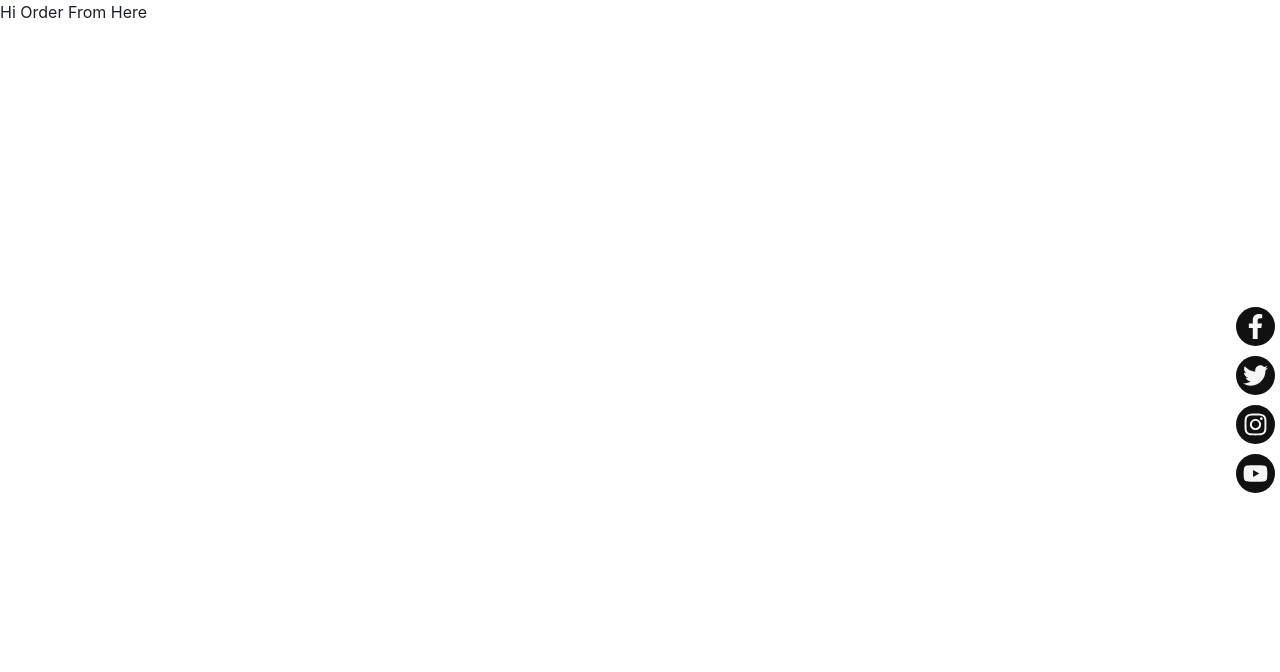
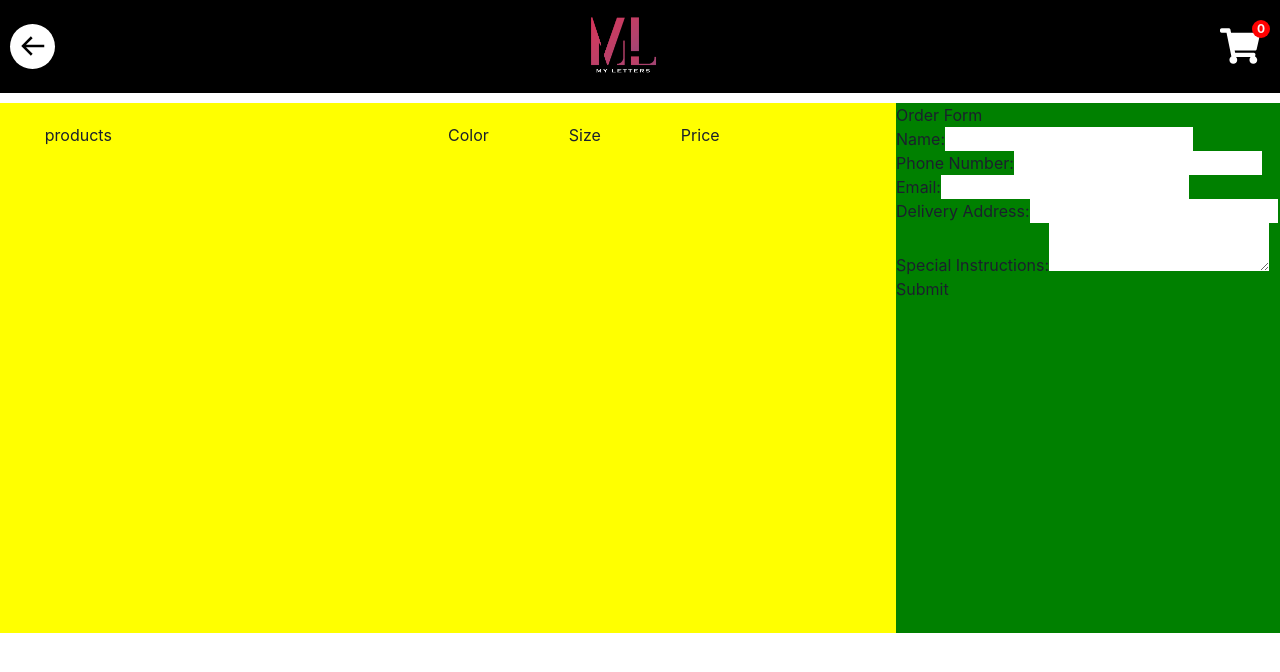
Before and after one commit to Mustafasohail7/sign-maker-manchester, a React (Create React App) app: page /order-form in a window 1280 px wide. Shown: the top 672 px of the page. Built offline with nearby package versions, Linux system fonts and the light colour scheme.

Commit message:
order-form skeleton completed

```diff
--- a/src/App.js
+++ b/src/App.js
@@ -4,23 +4,25 @@ import { RouterProvider, createBrowserRouter } from 'react-router-dom'
 //stylesheet
 import './styles/App.css'
 
-import SocialLinks from './components/Social_Links/SocialLinks'
-
 import HomePage from './pages/HomePage'
 import ErrorPage from './pages/ErrorPage'
 import OrderFormPage from './pages/OrderFormPage'
 
+import { useState } from 'react'
+
 function App() {
+
+  const [order,setOrder] = useState([])
 
   const router = createBrowserRouter([
     {
       path: '/',
-      element: <HomePage />,
+      element: <HomePage order={order} setOrder={setOrder} />,
       errorElement: <ErrorPage/>
     },
     {
       path: '/order-form',
-      element: <OrderFormPage/>
+      element: <OrderFormPage  order={order}/>
     }
   ])
 
@@ -35,7 +37,6 @@ function App() {
       },
     })}>
       {/* <ChatHead/> */}
-      <SocialLinks/>
       <RouterProvider router={router}/>
     </ChakraProvider>
   );
--- /dev/null
+++ b/src/components/CartList.jsx
@@ -0,0 +1,19 @@
+import '../styles/CartList.css'
+
+import CartItems from './CartList/CartItems'
+import OrderForm from './CartList/OrderForm'
+
+const CartList = ({order}) => {
+  return (
+    <div className='order-function-container'>
+        <div className='order-page-left'>
+            <CartItems order={order}/>
+        </div>
+        <div className='order-page-right'>
+            <OrderForm />
+        </div>
+    </div>
+  )
+}
+
+export default CartList
--- /dev/null
+++ b/src/components/CartList/CartItems.jsx
@@ -0,0 +1,32 @@
+import '../../styles/CartItems.css'
+
+import CartItemsItem from './CartItemsItem'
+
+const CartItems = ({order}) => {
+  return (
+    <div className="cartItems-container">
+      <div className='cart-table-headings'>
+          <div className='product-heading'>
+              products
+          </div>
+          <div className='other-heading'>
+              <div>
+                  Color
+              </div>
+              <div>
+                  Size
+              </div>
+              <div>
+                  Price
+              </div>
+              <div/>
+          </div>
+      </div>
+      {order.map((item, index) =>
+        <CartItemsItem key={index} item={item}/>
+      )}
+    </div>
+  )
+}
+
+export default CartItems
--- /dev/null
+++ b/src/components/CartList/CartItemsItem.jsx
@@ -0,0 +1,32 @@
+import { BsFillTrashFill } from "react-icons/bs"
+
+const CartItemsItem = ({item,heading}) => {
+  return (
+    <div className="cart-table-headings order-form-item">
+          <div className='product-heading'>
+              <div>
+                {item.text} letter sign
+              </div>
+              <div>
+                w/ adapter
+              </div>
+          </div>
+          <div className='other-heading'>
+              <div>
+                  {item.color}
+              </div>
+              <div>
+                  {item.size}
+              </div>
+              <div>
+                  600
+              </div>
+              <div>
+                    <BsFillTrashFill className='trash-icon'/>
+              </div>
+          </div>
+        </div>
+  )
+}
+
+export default CartItemsItem
--- /dev/null
+++ b/src/components/CartList/OrderForm.jsx
@@ -0,0 +1,123 @@
+// import '../../styles/OrderForm.css'
+
+import { useState } from 'react'
+
+const OrderForm = () => {
+  const [formData, setFormData] = useState({
+    name: '',
+    phoneNumber: '',
+    email: '',
+    deliveryAddress: '',
+    specialInstructions: '',
+  });
+
+  const [formErrors, setFormErrors] = useState({});
+
+  const handleChange = (e) => {
+    const { name, value } = e.target;
+    setFormData({
+      ...formData,
+      [name]: value,
+    });
+  };
+
+  const handleSubmit = (e) => {
+    e.preventDefault();
+    // Perform validation here
+    const errors = validateFormData(formData);
+    setFormErrors(errors);
+
+    if (Object.keys(errors).length === 0) {
+      // Data is valid, you can proceed to store or use it
+      // For example, you can make an API request to submit the data
+      console.log('Form data:', formData);
+    }
+  };
+
+  const validateFormData = (data) => {
+    const errors = {};
+
+    if (!data.name) {
+      errors.name = 'Name is required';
+    }
+
+    if (!data.phoneNumber) {
+      errors.phoneNumber = 'Phone number is required';
+    } else if (!/^\d{10}$/.test(data.phoneNumber)) {
+      errors.phoneNumber = 'Phone number must be 10 digits';
+    }
+
+    if (!data.email) {
+      errors.email = 'Email is required';
+    } else if (!/\S+@\S+\.\S+/.test(data.email)) {
+      errors.email = 'Invalid email format';
+    }
+
+    return errors;
+  };
+
+  return (
+    <div>
+      <h2>Order Form</h2>
+      <form onSubmit={handleSubmit}>
+        <div>
+          <label>Name:</label>
+          <input
+            type="text"
+            name="name"
+            value={formData.name}
+            onChange={handleChange}
+          />
+          {formErrors.name && <p className="error">{formErrors.name}</p>}
+        </div>
+
+        <div>
+          <label>Phone Number:</label>
+          <input
+            type="text"
+            name="phoneNumber"
+            value={formData.phoneNumber}
+            onChange={handleChange}
+          />
+          {formErrors.phoneNumber && (
+            <p className="error">{formErrors.phoneNumber}</p>
+          )}
+        </div>
+
+        <div>
+          <label>Email:</label>
+          <input
+            type="email"
+            name="email"
+            value={formData.email}
+            onChange={handleChange}
+          />
+          {formErrors.email && <p className="error">{formErrors.email}</p>}
+        </div>
+
+        <div>
+          <label>Delivery Address:</label>
+          <input
+            type="text"
+            name="deliveryAddress"
+            value={formData.deliveryAddress}
+            onChange={handleChange}
+          />
+        </div>
+
+        <div>
+          <label>Special Instructions:</label>
+          <textarea
+            name="specialInstructions"
+            value={formData.specialInstructions}
+            onChange={handleChange}
+          />
+        </div>
+
+        <button type="submit">Submit</button>
+      </form>
+    </div>
+  );
+}
+
+export default OrderForm
--- /dev/null
+++ b/src/components/HeaderOrderForm.jsx
@@ -0,0 +1,28 @@
+import '../styles/HeaderOrderForm.css'
+
+import logo from '../assets/logo.png'
+
+import { BiArrowBack } from 'react-icons/bi'
+import { FaShoppingCart } from 'react-icons/fa'
+import { Link } from 'react-router-dom'
+
+const HeaderOrderForm = ({order}) => {
+  return (
+    <div className='order-header-container'>
+      <div className='go-back-arrow'>
+        <Link to='/'>
+            <BiArrowBack/>
+        </Link>
+      </div>
+      <div className='order-logo-holder'>
+        <img src={logo} alt='logo' className='navbar-logo-order'/>
+      </div>
+      <div>
+        <FaShoppingCart className='cart-icon-order'/>
+        <span className='cart-count cart-order-form'>{order.length}</span>
+      </div>
+    </div>
+  )
+}
+
+export default HeaderOrderForm
--- a/src/pages/HomePage.jsx
+++ b/src/pages/HomePage.jsx
@@ -14,11 +14,9 @@ import FAQ from '../components/FAQ/FAQ'
 import Footer from '../components/Footer/Footer'
 // import ChatHead from '../components/ChatHead'
 import HomeIcon from '../components/HomeIcon'
-import { useState } from 'react'
+import SocialLinks from '../components/Social_Links/SocialLinks'
 
-const HomePage = () => {
-
-    const [order,setOrder] = useState([])
+const HomePage = ({order,setOrder}) => {
 
     const handleItemRemove = (id) => {
       setOrder(order.filter((item) => item.id !== id))
@@ -27,6 +25,7 @@ const HomePage = () => {
     return (
         <>
         <HomeIcon/>
+        <SocialLinks/>
           <Element name='home'>
             <Header order={order} handleItemRemove={handleItemRemove}/>
           </Element>
--- a/src/pages/OrderFormPage.jsx
+++ b/src/pages/OrderFormPage.jsx
@@ -1,8 +1,12 @@
-const OrderFormPage = () => {
+import HeaderOrderForm from "../components/HeaderOrderForm"
+import CartList from "../components/CartList"
+
+const OrderFormPage = ({order}) => {
   return (
-    <div>
-      Hi Order From Here
-    </div>
+    <>
+      <HeaderOrderForm order={order}/>
+      <CartList order={order}/>
+    </>
   )
 }
 
--- /dev/null
+++ b/src/styles/CartItems.css
@@ -0,0 +1,41 @@
+.cartItems-container{
+    height: min(80vh,530px);
+    background-color: yellow;
+    display: flex;
+    flex-direction: column;
+    gap: 2em;
+}
+
+.cart-table-headings{
+    padding-top: 20px;
+    display: flex;
+    width: 90%;
+    margin: 0 auto;
+    justify-content: space-between;
+}
+
+.product-heading{
+    display: flex;
+    flex-direction: column;
+    gap: 5px;
+    align-self: flex-start;
+    /* width: 30%; */
+}
+
+.other-heading{
+    display: flex;
+    gap: 5em;
+    align-self: flex-end;
+    width: 50%;
+    height: 100%;
+    align-items: flex-start;
+}
+
+.order-form-item{
+    width: 90%;
+    display: flex;
+    margin: 0 auto;
+    background-color: blue;
+    padding: 10px 0px;
+    align-items: center;
+}
--- /dev/null
+++ b/src/styles/CartList.css
@@ -0,0 +1,16 @@
+.order-function-container {
+    display: flex;
+    align-items: flex-start;
+    width: 100%;
+    background-color: green;
+}
+
+
+.order-page-left{
+  flex: 70%;
+}
+
+.order-page-right{
+  flex: 30%;
+  overflow-y: auto;
+}
--- /dev/null
+++ b/src/styles/HeaderOrderForm.css
@@ -0,0 +1,53 @@
+.order-header-container{
+    display: flex;
+    justify-content: space-between;
+    align-items: center;
+    background-color: black;
+    color: white;
+    padding: 10px 10px;
+    margin-bottom: 10px;
+}
+
+.go-back-arrow{
+    display: flex;
+    align-items: center;
+    justify-content: center;
+    font-size: 30px;
+    cursor: pointer;
+    padding: 10px;
+    background-color: white;
+    color: black;
+    border-radius: 50%;
+    width: 1.5em;
+    height: 1.5em;
+}
+
+.go-back-arrow:hover{
+    background-color: var(--primary-color);
+}
+
+.navbar-logo-order{
+    width: 5em;
+    height: 5.8em;
+    margin-right: 20px;
+    margin-top: -20px;
+    /* height: 100%; */
+}
+
+.cart-icon-order{
+    font-size: 2.5em;
+    cursor: pointer;
+    padding: 10px;
+    width: 1.5em;
+    height: 1.5em;
+    position: relative;
+}
+
+.cart-count.cart-order-form{
+    top: 20px;
+    right: 10px;
+}
+
+.cart-icon-order:hover{
+    color: var(--primary-color);
+}
```
